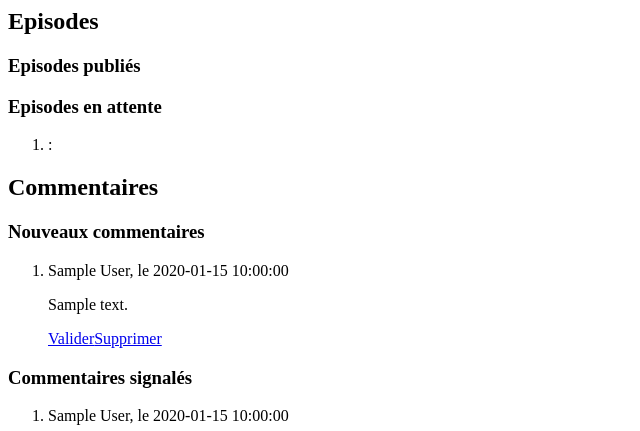
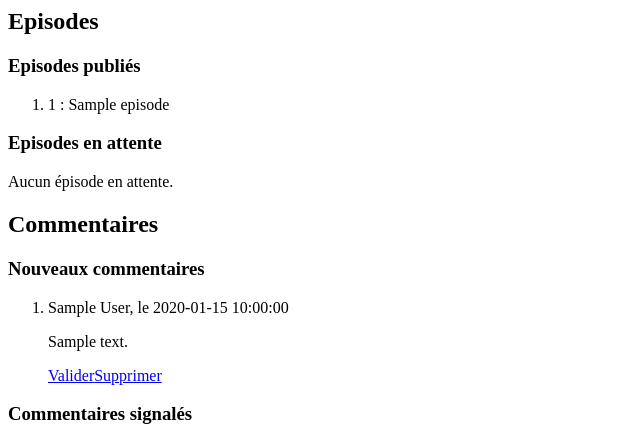
Before and after one commit to Quentin1992/ocp4, a PHP site: page /view/authorView.php in a window 1280 px wide. Shown: the top 431 px of the page, without its empty margins (0-640 px from the left). Run offline with PHP 8.4, Linux system fonts and the light colour scheme; tables that the repository leaves empty or names only in its code hold one stand-in row (values such as "Sample post").

Commit message:
fixed episodes lists display and added message if nothing to display

```diff
--- a/controller/EpisodesController.php
+++ b/controller/EpisodesController.php
@@ -51,6 +51,8 @@
 
 
         $upcomingEpisodes = $this->getUpcomingEpisodes();
+        if(empty($upcomingEpisodes))
+            echo "Aucun épisode en attente.";
 
         echo '<ol>';
         foreach($upcomingEpisodes as $upcomingEpisode){
--- a/model/Episode.php
+++ b/model/Episode.php
@@ -6,9 +6,20 @@
 
     private $id;
     private $author;
-    private $publication_date;
+    private $publicationDate;
     private $title;
     private $content;
+
+
+    public function __construct($id, $author, $publicationDate, $title, $content){
+        $this->hydrate([
+            'id' => $id,
+            'author' => $author,
+            'publicationDate' => $publicationDate,
+            'title' => $title,
+            'content' => $content
+        ]);
+    }
 
 
     public function hydrate(array $donnees){
@@ -53,7 +64,7 @@
     }
 
     public function setTitle($title){
-        if(is_string($author))
+        if(is_string($title))
             $this->title = $title;
     }
 
--- a/model/EpisodesManager.php
+++ b/model/EpisodesManager.php
@@ -20,7 +20,7 @@
 
     public function getUpcomingEpisode(){
 
-        $sql = 'SELECT episode_id, episode_publication_date, episode_title FROM episodes WHERE episode_publication_date < date() ORDER BY episode_id ASC';
+        $sql = 'SELECT episode_id, episode_publication_date, episode_title FROM episodes WHERE episode_publication_date < now() ORDER BY episode_id ASC';
         $data = $this->db->query($sql);
 
         $upcomingEpisode = new Episode($data);
@@ -34,12 +34,12 @@
 
         $publishedEpisodes = [];
 
-        $sql = 'SELECT episode_id, episode_publication_date, episode_title FROM episodes WHERE episode_publication_date > date() ORDER BY episode_publication_date DESC LIMIT 1, 1';
-        $query = $this->db->prepare($sql);
+        $sql = 'SELECT * FROM episodes WHERE episode_publication_date < now() ORDER BY episode_publication_date DESC';
+        $query = $this->db->query($sql);
 
         while($data = $query->fetch(PDO::FETCH_ASSOC)){
 
-            $publishedEpisodes[] = new Episode($data['episode_id'], $data['episode_publication_date'], $data['episode_title']);
+            $publishedEpisodes[] = new Episode($data['episode_id'], $data['episode_author'], $data['episode_publication_date'], $data['episode_title'], $data['episode_content']);
 
         }
 
@@ -50,8 +50,7 @@
 
     public function getFullLastEpisode(){
 
-        $sql = 'SELECT * FROM episodes WHERE episode_publication_date < date() ORDER BY episode_publication_date DESC LIMIT 1,1';
-
+        $sql = 'SELECT * FROM episodes WHERE episode_publication_date < now() ORDER BY episode_publication_date DESC LIMIT 1,1';
         $query = $this->db->query($sql);
 
         $data = $query->fetch(PDO::FETCH_ASSOC);
@@ -68,8 +67,7 @@
 
         $upcomingEpisodes = [];
 
-        $sql = 'SELECT * FROM episodes ORDER BY episode_publication_date ASC';
-
+        $sql = 'SELECT * FROM episodes WHERE episode_publication_date > now() ORDER BY episode_publication_date';
         $query = $this->db->query($sql);
 
         while ($data = $query->fetch(PDO::FETCH_ASSOC)){
--- a/view/authorView.php
+++ b/view/authorView.php
@@ -4,6 +4,7 @@
 
 $episodesController = new EpisodesController;
 $commentsController = new CommentsController;
+
 ?>
 
 <div>
```
